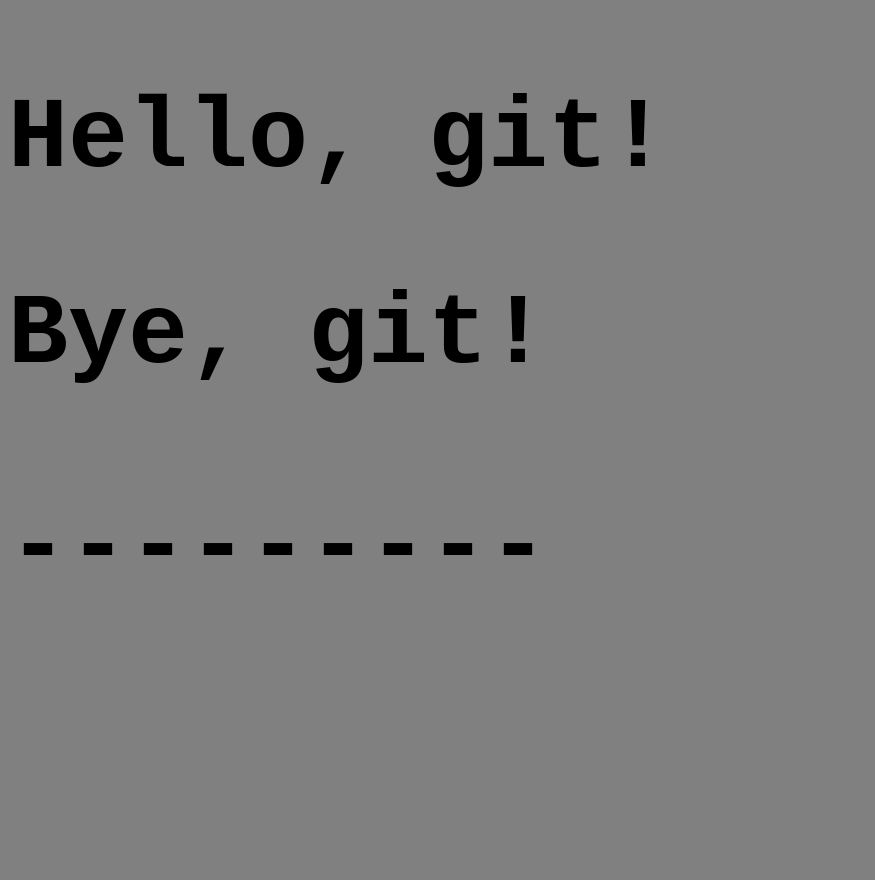
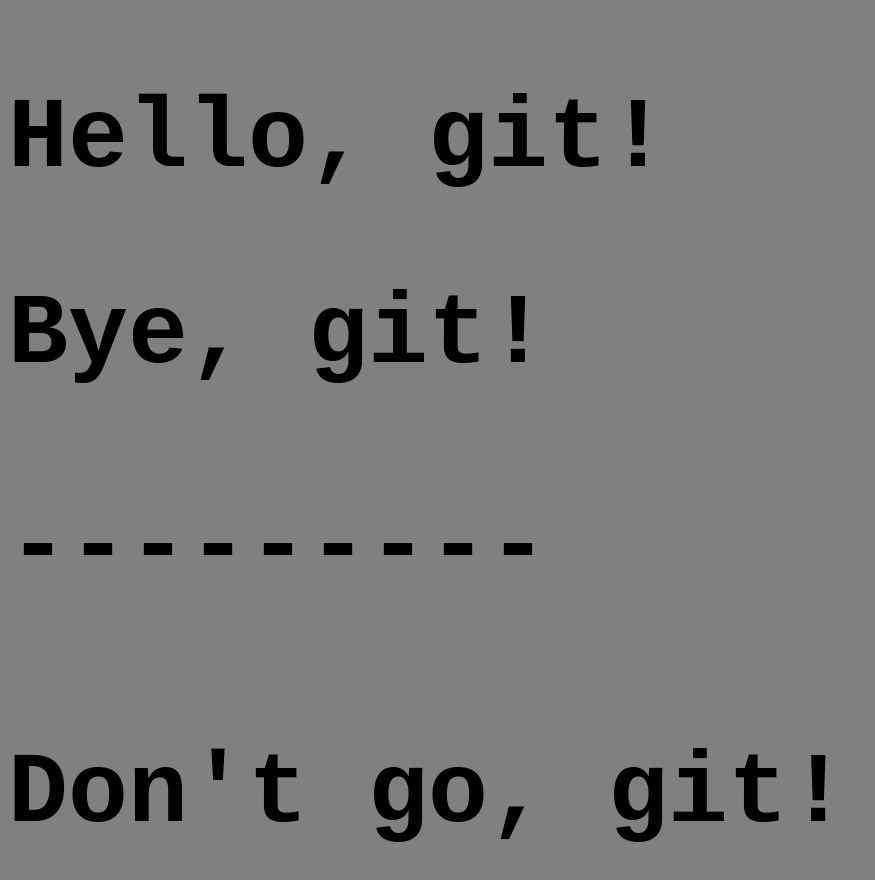
Before and after one commit to fennyflop/first-project, a plain HTML site: page index.html in a window 1280 px wide. Shown: the whole page, without its empty margins (0-875 px from the left). Before the commit the page ends 800 px from the top, so only its background shows below. Drawn offline with Linux system fonts and the light colour scheme.

Commit message:
don't go

```diff
--- a/index.html
+++ b/index.html
@@ -9,6 +9,7 @@
 <h1 class="header">Hello, git!</h1>
 <h2 class="header">Bye, git!</h2>
 <h3 class="header">---------</h3>
+<h4 class="header">Don't go, git!</h4>
 </div>
 </section>
 </body>
```
